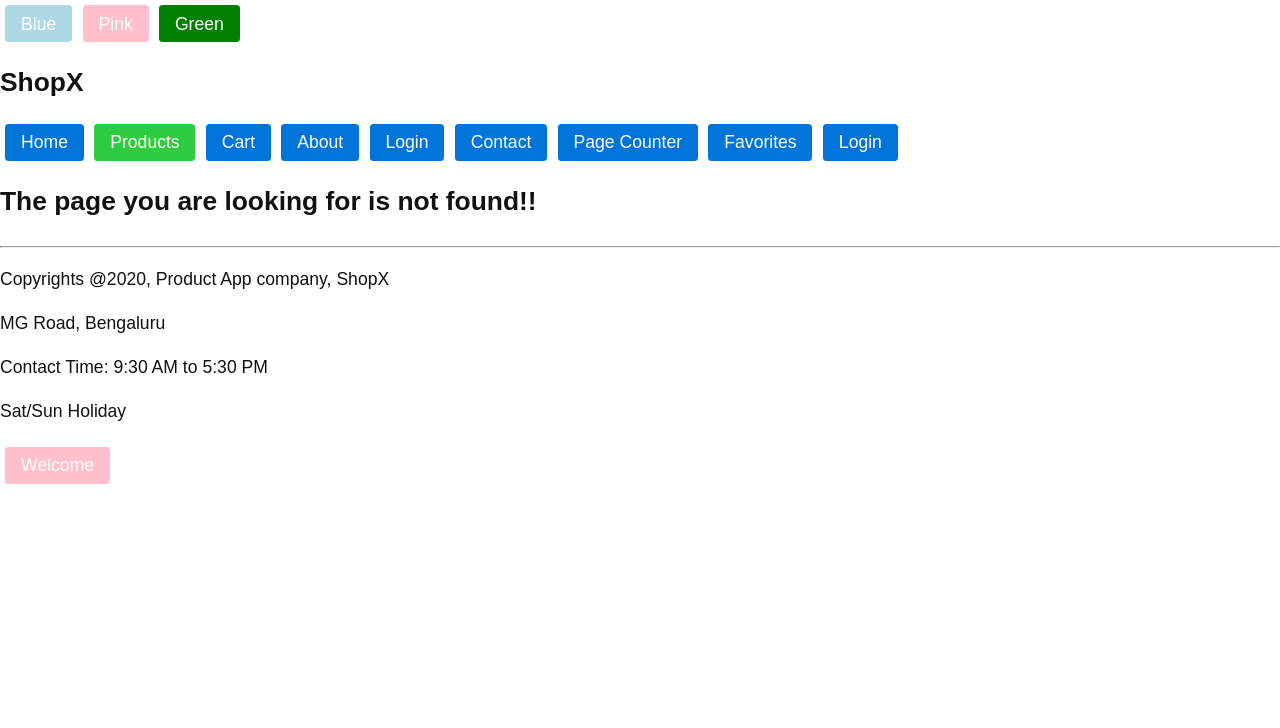
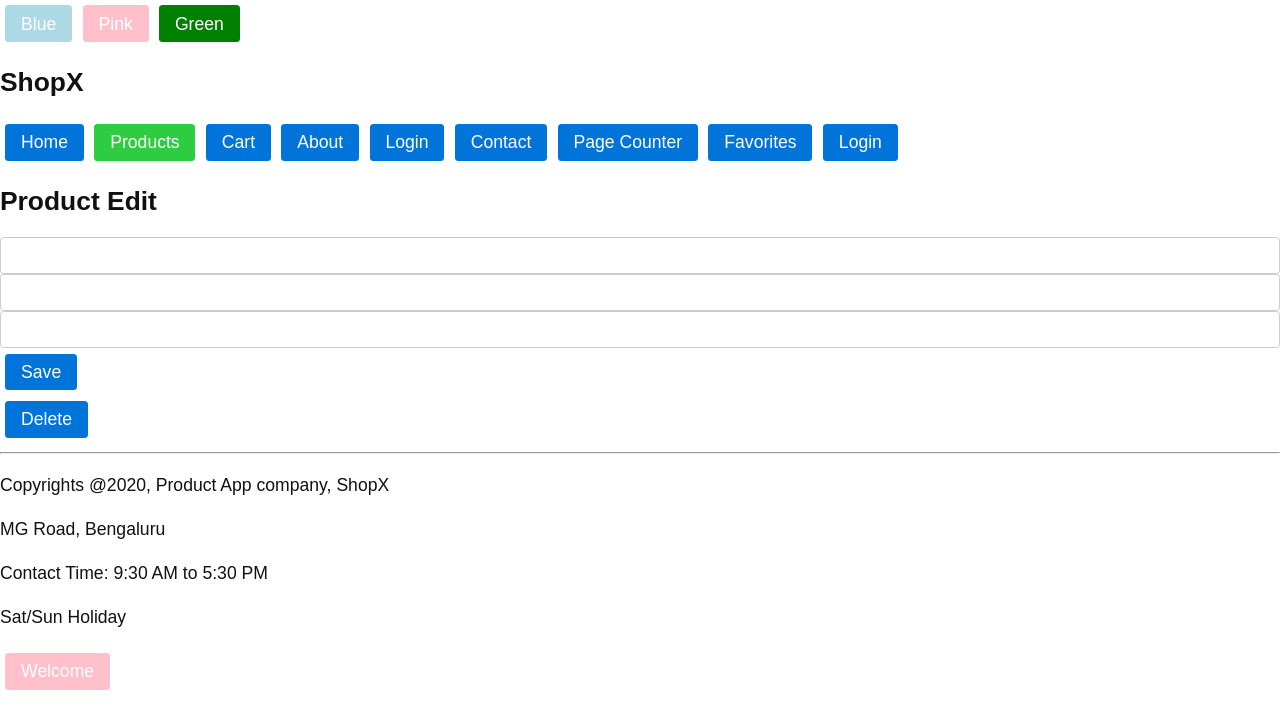
Before and after one commit to nodesense/cgi-react-2020, a React (Create React App) app: page /products/create in a window 1280 px wide. Shown: the top 728 px of the page. Built offline with nearby package versions, Linux system fonts and the light colour scheme.

Commit message:
edit with formik

```diff
--- a/package.json
+++ b/package.json
@@ -7,6 +7,7 @@
     "@testing-library/react": "^9.3.2",
     "@testing-library/user-event": "^7.1.2",
     "axios": "^0.20.0",
+    "formik": "^2.2.0",
     "memoize-one": "^5.1.1",
     "prop-types": "^15.7.2",
     "react": "^16.13.1",
--- a/src/app/App.js
+++ b/src/app/App.js
@@ -113,6 +113,10 @@ class App extends React.Component {
                     <Route path="/products/edit/:id"
                            render = {(props) => ( <ProductEdit {...props} /> )} />
 
+                    <Route path="/products/create"
+                           render = {(props) => ( <ProductEdit {...props} /> )} />
+
+
                     <Route path="/page-counter">
                         <PageCounter />
                     </Route>
--- a/src/app/pages/ProductEdit.js
+++ b/src/app/pages/ProductEdit.js
@@ -1,22 +1,84 @@
 // app/pages/ProductEdit.js
 import React from 'react';
+
+import {Formik, Form, Field} from 'formik';
+import { getJson, postJson, putJson, deleteJson } from '../services/core';
+import config from '../config';
 
 class ProductEdit extends React.Component {
     constructor(props) {
         super(props);
-        this.state = { product: {} }
+        this.state = { product: null }
     }
 
-    componentDidMount() {
+    async componentDidMount() {
         const {id} = this.props.match.params;
         console.log("Id is ", id)
+        if (id) { // edit/ pull data from db, edit and save the data
+            try {
+                const response = await getJson(`${config.API_ENDPOINT}/api/products/${id}`)
+                this.setState({product: response.data })
+            } catch(error) {
+                this.setState({product: {}})
+            }
+        } else {
+            // create a new product
+            this.setState({product: {}})
+        }
+    }
+
+    handleOnSubmit = async (values) => {
+        console.log("Values from formik", values)
+        const product = values;
+        if (product.id) {
+            // PUT method, update the data in the backend
+            try {
+                const result = await putJson(`${config.API_ENDPOINT}/api/products/${product.id}`, product)
+                this.props.history.push("/products")
+            } catch(error) {
+
+            }
+        } else {
+            // create a new product in the backend
+            try {
+            const result = await postJson(`${config.API_ENDPOINT}/api/products`, product)
+            this.props.history.push("/products")
+            }catch(error) {}
+        }
+    }
+
+    delete = async () => {
+        try {
+            const result = await deleteJson(`${config.API_ENDPOINT}/api/products/${this.state.product.id}`)
+            this.props.history.push("/products")
+        }catch(error) {}
     }
 
     render() {
         const {id} = this.props.match.params;
         console.log("ProductEdit render ", this.props)
+        console.log("product data in render ", this.state.product)
+
         return ( <div>
             <h2>Product Edit {id} </h2>
+
+            {this.state.product &&
+                    <Formik initialValues= { this.state.product    }
+                            onSubmit={this.handleOnSubmit}
+
+                    >
+                        <Form>
+                            <Field name="name" type="text" />
+                            <Field name="year" type="number" />
+                            <Field name="price" type="number" />
+
+                            <button type="submit">Save</button>
+                        </Form>
+                    </Formik>
+            }
+
+            <button onClick={this.delete}> Delete </button>
+
         </div> );
     }
 }
--- a/src/app/pages/ProductList.js
+++ b/src/app/pages/ProductList.js
@@ -41,6 +41,9 @@ class ProductList extends React.Component {
         return (
             <div>
                 <h2>Products</h2>
+
+                <Link className="button" to="/products/create">Create</Link>
+
                 <ol>
                     {
                         this.state
--- a/src/app/services/core.js
+++ b/src/app/services/core.js
@@ -10,3 +10,11 @@ export const getJson = (url, config={}) => {
 export const postJson = (url, data, config={}) => {
     return axios.post(url, data, config)
 }
+
+export const putJson = (url, data, config={}) => {
+    return axios.put(url, data, config)
+}
+
+export const deleteJson = (url,  config={}) => {
+    return axios.delete(url, config)
+}
```
Also changed, not shown: 2 other files (tests, documents, lock files or other folders).
